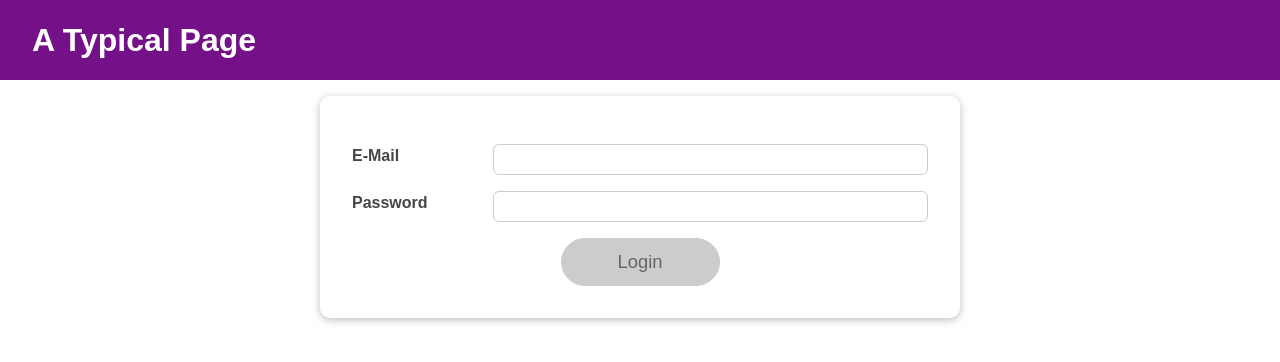
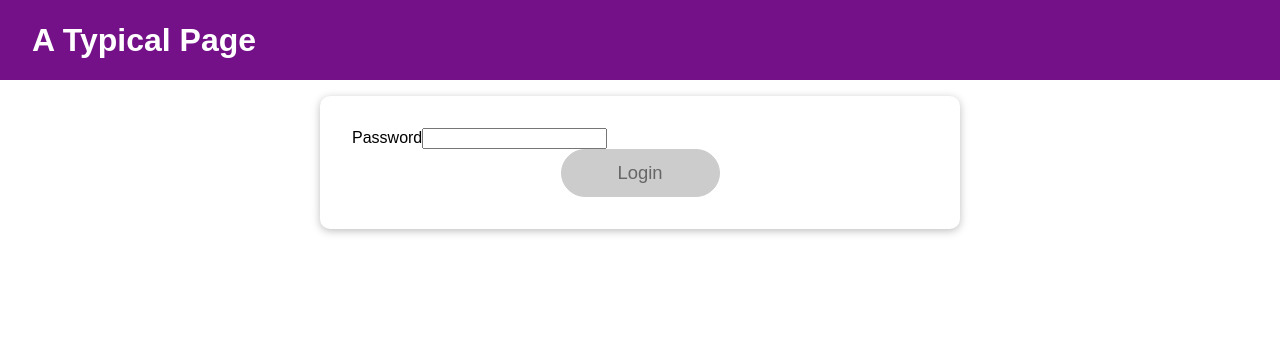
Before and after one commit to Eric514/react-login-sideffects, a React (Create React App) app: page / in a window 1280 px wide. Shown: the top 362 px of the page. Built offline with nearby package versions, Linux system fonts and the light colour scheme.

Commit message:
avoir un composant Input reutilisable

```diff
--- a/src/components/Login/Login.js
+++ b/src/components/Login/Login.js
@@ -114,22 +114,7 @@
   return (
     <Card className={classes.login}>
       <form onSubmit={submitHandler}>
-        <div
-          className={`${classes.control} ${
-            // emailIsValid === false ? classes.invalid : ""
-            emailState.isValid === false ? classes.invalid : ""
-          }`}
-        >
-          <label htmlFor="email">E-Mail</label>
-          <input
-            type="email"
-            id="email"
-            // value={enteredEmail}
-            value={emailState.value}
-            onChange={emailChangeHandler}
-            onBlur={validateEmailHandler}
-          />
-        </div>
+
         <div
           className={`${classes.control} ${
             // passwordIsValid === false ? classes.invalid : ""
--- a/src/components/Login/Login.module.css
+++ b/src/components/Login/Login.module.css
@@ -5,52 +5,6 @@
   padding: 2rem;
 }
 
-.control {
-  margin: 1rem 0;
-  display: flex;
-  align-items: stretch;
-  flex-direction: column;
-}
-
-.control label,
-.control input {
-  display: block;
-}
-
-.control label {
-  font-weight: bold;
-  flex: 1;
-  color: #464646;
-  margin-bottom: 0.5rem;
-}
-
-.control input {
-  flex: 3;
-  font: inherit;
-  padding: 0.35rem 0.35rem;
-  border-radius: 6px;
-  border: 1px solid #ccc;
-}
-
-.control input:focus {
-  outline: none;
-  border-color: #4f005f;
-  background: #f6dbfc;
-}
-
-.control.invalid input {
-  border-color: red;
-  background: #fbdada;
-}
-
 .actions {
   text-align: center;
 }
-
-@media (min-width: 768px) {
-  .control {
-    align-items: center;
-    flex-direction: row;
-  }
-
-}
```
Also changed, not shown: src/components/UI/Input/Input.js (added, +23 -0 lines), src/components/UI/Input/Input.module.css (added, +45 -0 lines).
